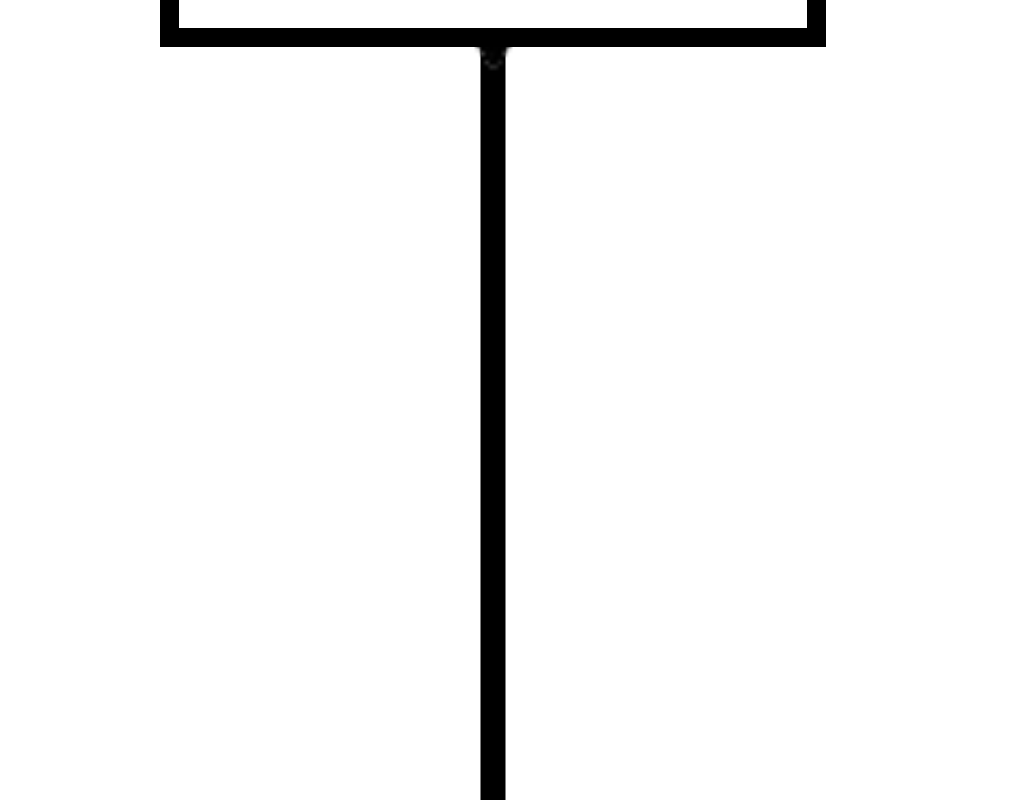
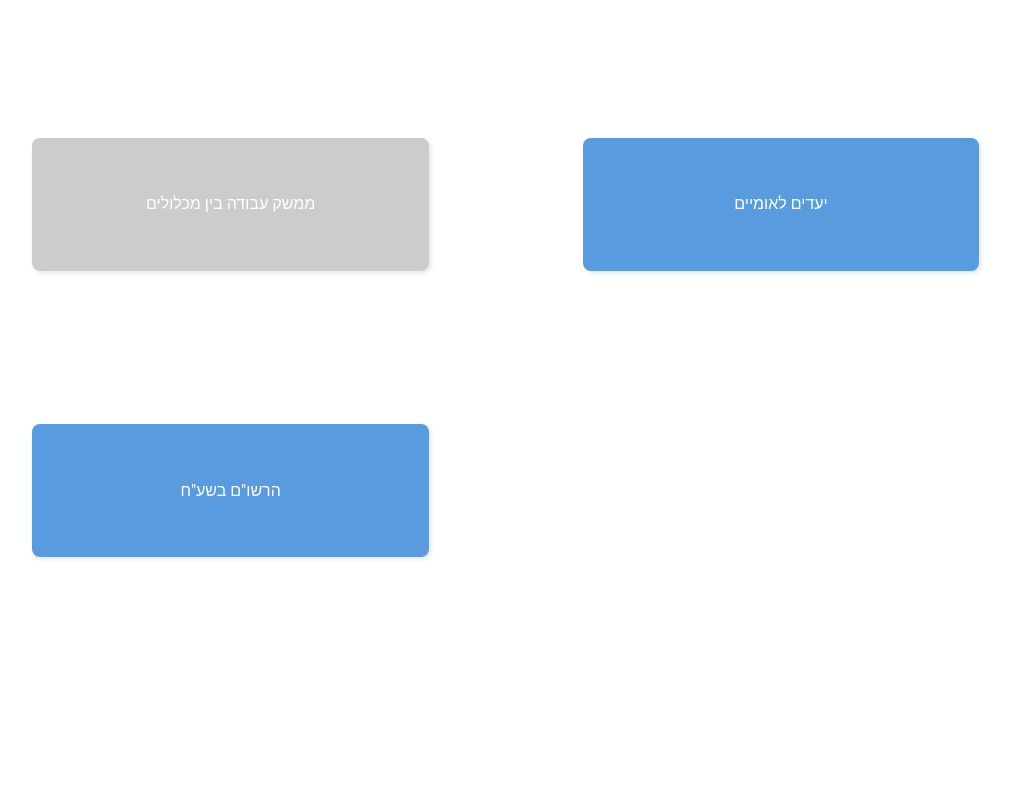
Before and after one commit to inri-pkrf/local-authorities-training, a React (Create React App) app in the folder my-app/: page / in a window 1280 px wide. Shown: the part 940-1740 px from the top of the page, without its empty margins (147-1159 px from the left). After the commit the page ends 1574 px from the top, so only its background shows below. Built offline with nearby package versions, Linux system fonts and the light colour scheme; a web font is replaced by a local one.

Commit message:
fixed home page

```diff
--- a/my-app/src/App.js
+++ b/my-app/src/App.js
@@ -9,7 +9,10 @@ function App() {
   return (
     <div className="App">
       <Header />
-      <Diagram /> {/* Include the Home component */}
+      <Home />
+
+
+      {/* Include the Home component */}
       {/* Main content of your app */}
     </div>
   );
--- a/my-app/src/Diagram.css
+++ b/my-app/src/Diagram.css
@@ -59,7 +59,7 @@
 
   .line {
     border-left: 2vw solid #000000; /* Colored border */
-    height: 460%; /* Full height */
+    height: 600%; /* Full height */
     position: absolute; /* Position absolutely */
     top: 40%; /* Align to the top */
     bottom: 0; /* Align to the bottom */
--- a/my-app/src/Header.js
+++ b/my-app/src/Header.js
@@ -18,5 +18,4 @@ function Header() {
     </header>
   );
 }
-
 export default Header;
--- a/my-app/src/Home.css
+++ b/my-app/src/Home.css
@@ -1,16 +1,18 @@
-/* Home.css */
 @import url('https://fonts.googleapis.com/css2?family=Heebo:wght@100..900&family=Karantina:wght@300;400;700&display=swap');
-
 
 .home-container {
   display: flex;
-  flex-wrap: wrap; /* Allow boxes to wrap onto multiple lines */
-  justify-content: center;
-  align-items: flex-start; /* Align items to the top */
-  height: calc(100vh - 60vw); /* Adjust height to exclude header height and increase margin */
-  margin-top: 40vw; /* Ensure content starts below the header and increase margin */
-  position: relative; /* Relative positioning for absolute children */
+  margin-top: 35vw; /* Ensure content starts below the header and increase margin */
+  flex-direction: row;
+  flex-wrap: wrap;
+  justify-content: space-between;
+  align-items: flex-start;
+  align-content: space-evenly;
+  color: white; /* Set text color to white */
+  margin-left: 8vw;
+  margin-right: 6vw;
 }
+
 .title {
   font-family: 'Karantina', cursive; /* Use Karantina font */
   font-size: 12vw; /* Adjust font size as needed */
@@ -22,22 +24,20 @@
 .grey-box {
   width: 30vw;
   height: 15vh;
-    font-size: 4vw;
   background-color: #ccc;
-    margin: 22px;
+  margin: 6vw;
   font-family: "Heebo", sans-serif;
   border-radius: 8px; /* Round corners */
   box-shadow: 2px 2px 5px rgba(0, 0, 0, 0.1); /* Add a subtle box shadow */
-    display: flex; /* Center text vertically and horizontally */
-    justify-content: center;
-    align-items: center;
-    color: white; /* Set text color to white */
+  display: flex;
+  justify-content: center; /* Center content horizontally */
+  align-items: center; /* Center content vertically */
+  text-align: center; /* Ensure text is centered */
+  padding: 0.5vw;
 }
 
-
-  .blue {
+.b {
   background-color: #589bdf;
-
 }
 
 /* Adjust the width for smaller screens */
@@ -46,11 +46,13 @@
     width: 80vw;
   }
 }
+
 .header {
   position: absolute; /* Fixed position at the top */
   top: 0;
   width: 100%;
 }
+
 .karantina-light {
   font-family: "Karantina", system-ui;
   font-weight: 300;
--- a/my-app/src/Home.js
+++ b/my-app/src/Home.js
@@ -1,20 +1,18 @@
 // Home.js
 import React from 'react';
 import './Home.css'; // Import CSS file for styling
-
 
 function Home() {
   return (
     <div className="home-container">
       <div className="title">כלי עזר דיגיטלי</div>
-      <div className="grey-box">ממשק עבודה בין מכלולים</div>
       <div className="grey-box">עוגן איתן</div>
       <div className="grey-box">הערכת מצב</div>
-      <div className="grey-box blue">יעדים לאומיים</div>
-      <div className="grey-box blue">תשע"ח</div>
+      <div className="grey-box">ממשק עבודה בין מכלולים</div>
+      <div className="grey-box b">יעדים לאומיים</div>
+      <div className="grey-box b">הרשו"ם בשע"ח</div>
     </div>
   );
 }
 
-
 export default Home;
--- a/my-app/src/Menu.js
+++ b/my-app/src/Menu.js
@@ -2,13 +2,7 @@
 import React from 'react';
 import './Menu.css';
 
-
 function Menu({ onClose }) {
-
-
-
-
-
 
   return (
     <div className="menu">
```
Lines whose indentation alone changed are shown as unchanged.
